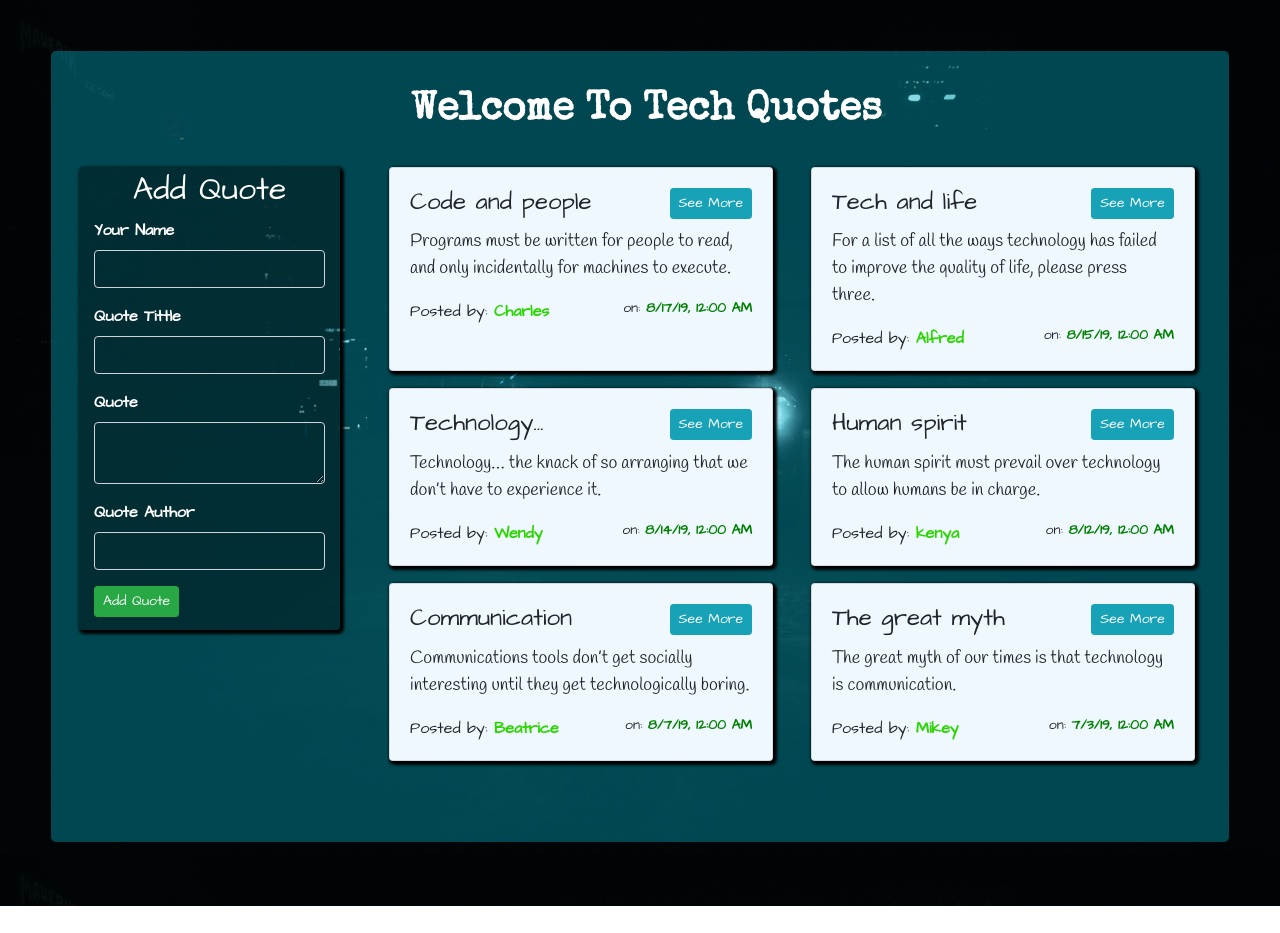
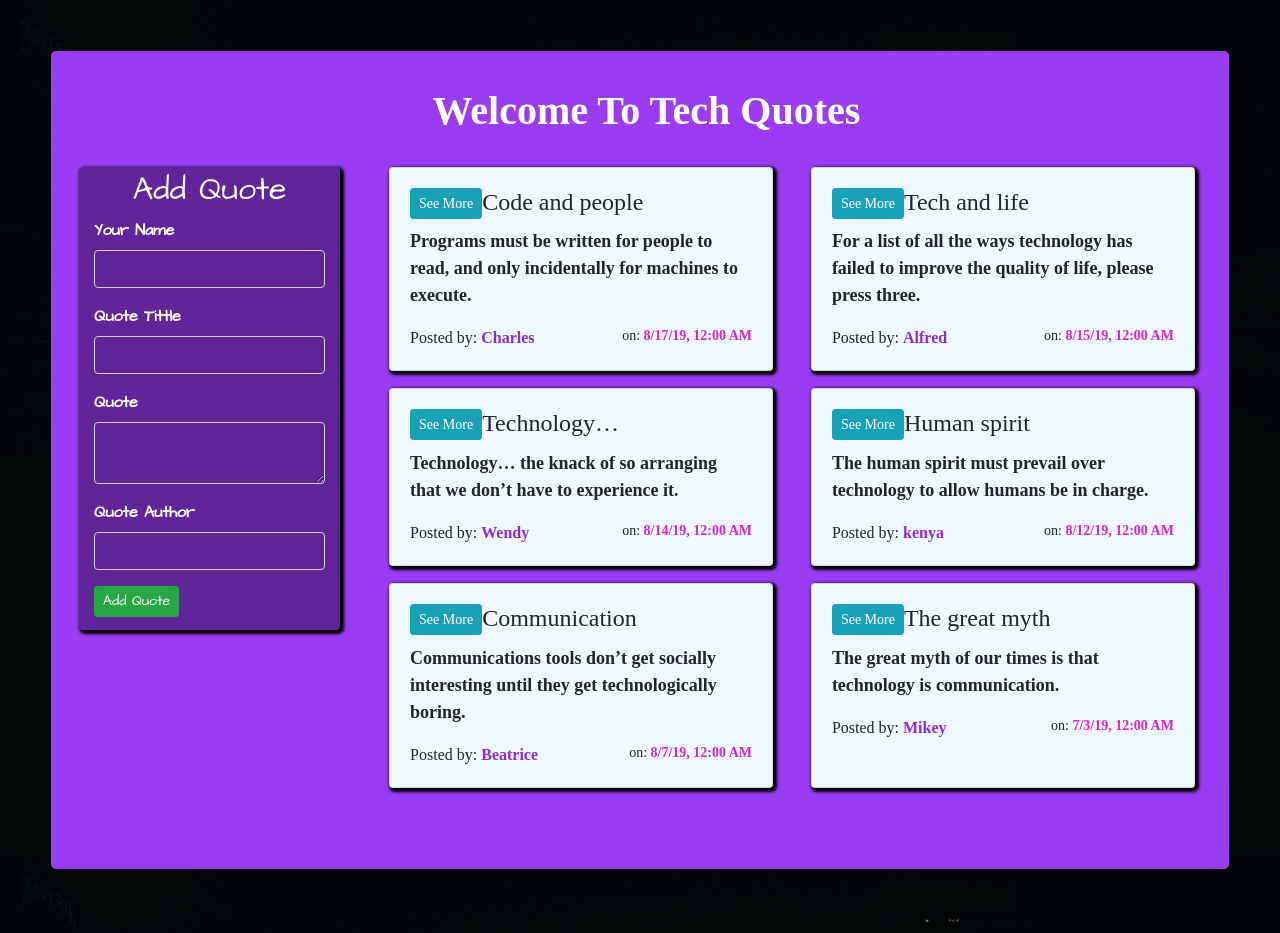
Before and after one commit to brianmuganda/quotes_vote_app, an Angular app: page / in a window 1280 px wide. Before the commit the page ends 906 px from the top, so only its background shows below. Built offline with nearby package versions, Linux system fonts and the light colour scheme; a web font is replaced by a local one; what @sweetalert2/ngx-sweetalert2 would draw is missing.

Commit message:
add font family to quote components

```diff
--- a/src/app/quotes/quotes.component.css
+++ b/src/app/quotes/quotes.component.css
@@ -1,5 +1,5 @@
 h1{
-  font-family: 'Special Elite', cursive;
+  font-family: 'Times New Roman', Times, serif;
   color: white;
   text-align: center;
   font-weight: bolder;
@@ -7,13 +7,13 @@ h1{
   padding-top: 2%;
 }
 h4{
-  font-family: 'Architects Daughter', cursive;
+  font-family: 'Times New Roman', Times, serif;
 }
 span{
-  font-family: 'Architects Daughter', cursive;
+  font-family: 'Times New Roman', Times, serif;
 }
 .overlay{
-  background-color:rgba(0, 225, 255, 0.301);
+  background-color:#993CF3;
   border-radius: 5px;
   margin-top:4%;
   margin-left: 4%;
@@ -24,7 +24,7 @@ span{
   padding-bottom: 5%;
 }
 #name{
-  color:rgb(43, 214, 0);
+  color:blueviolet;
   font-weight: 700;
 }
 .all-cards{
@@ -33,7 +33,7 @@ span{
   justify-content: space-around;
 }
 #quotes-button{
-  float: right;
+  float: left;
 }
 .card{
   margin-bottom: 2%;
@@ -45,11 +45,11 @@ span{
   font-size: 14px;
 }
 #datecolor{
-  color: green;
+  color: #d623cb;
   font-weight: 700;
 }
 .card-text{
-  font-family: 'Handlee', cursive;
+  font-family:'Times New Roman', Times, serif;
   font-weight: 570;
   font-size: 18px;
 }
```
